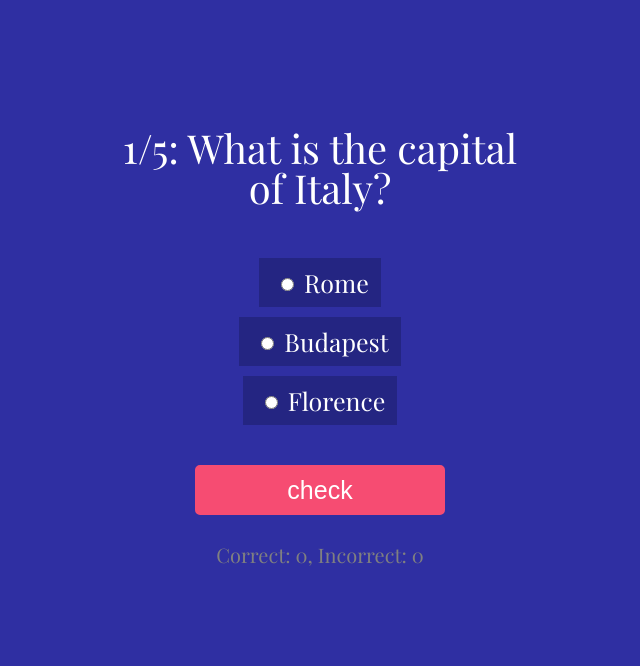
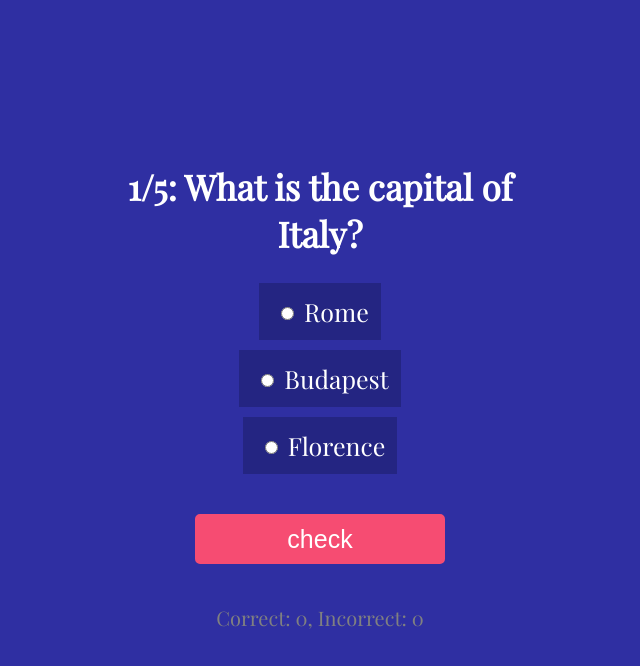
Before and after one commit to maksimsavi/quizzapplive, a plain HTML site: page docs/index.html in a window 1280 px wide. Both pictures are taken after a click on the button "start quizz". Shown: the whole page, without its empty margins (320-960 px from the left). Drawn offline with nearby package versions, Linux system fonts and the light colour scheme.

Commit message:
updated css placement

```diff
--- a/docs/index.js
+++ b/docs/index.js
@@ -72,7 +72,7 @@ function showIncorrect(){
 function showCorrect(){
     //shows correct screens, on 'next' click runs renderQuestion
     $('main').html(`
-    <section class="quizzIncorrect fadeInAnimation">
+    <section class="quizzCorrect fadeInAnimation">
     <h2>Yes! Capital of ${dataArray[counterObject.arrayIndex].country} is indeed
     ${dataArray[counterObject.arrayIndex].correct}.</h2>
     <button type="button" id="nextButton">Next</button>
--- a/docs/main.css
+++ b/docs/main.css
@@ -1,51 +1,3 @@
-/* http://meyerweb.com/eric/tools/css/reset/
-   v2.0 | 20110126
-   License: none (public domain)
-*/
-
-html, body, div, span, applet, object, iframe,
-h1, h2, h3, h4, h5, h6, p, blockquote, pre,
-a, abbr, acronym, address, big, cite, code,
-del, dfn, em, img, ins, kbd, q, s, samp,
-small, strike, strong, sub, sup, tt, var,
-b, u, i, center,
-dl, dt, dd, ol, ul, li,
-fieldset, form, label, legend,
-table, caption, tbody, tfoot, thead, tr, th, td,
-article, aside, canvas, details, embed,
-figure, figcaption, footer, header, hgroup,
-menu, nav, output, ruby, section, summary,
-time, mark, audio, video {
-	margin: 0;
-	padding: 0;
-	border: 0;
-	font-size: 100%;
-	font: inherit;
-	vertical-align: baseline;
-}
-/* HTML5 display-role reset for older browsers */
-article, aside, details, figcaption, figure,
-footer, header, hgroup, menu, nav, section {
-	display: block;
-}
-body {
-	line-height: 1;
-}
-ol, ul {
-	list-style: none;
-}
-blockquote, q {
-	quotes: none;
-}
-blockquote:before, blockquote:after,
-q:before, q:after {
-	content: '';
-	content: none;
-}
-table {
-	border-collapse: collapse;
-	border-spacing: 0;
-}
 
 body {
     background-color: #2f2fa2;
@@ -78,7 +30,7 @@ fieldset {
     width: 80%;
     margin-left: auto;
     margin-right: auto;
-
+    border: none;
 }
 fieldset div {
     margin-left: auto;
@@ -145,8 +97,8 @@ h1 {
 }
 h2 {
     font-family: 'Playfair Display', serif;
-    font-size: 40px;
-    margin-bottom: 50px;
+    font-size: 35px;
+    margin-bottom: 20px;
     text-align: center;
 }
 #endTitle {
@@ -164,13 +116,14 @@ h2 {
 .startButton {
 
 }
-.quizzIncorrect {
-
+.quizzIncorrect, .quizzCorrect {
+    margin-top: 200px;
 }
 .quizzEnd {
     justify-content: space-around;
     display: block;
     text-align: center;
+    margin-top: 175px;
 }
 
  {
```
